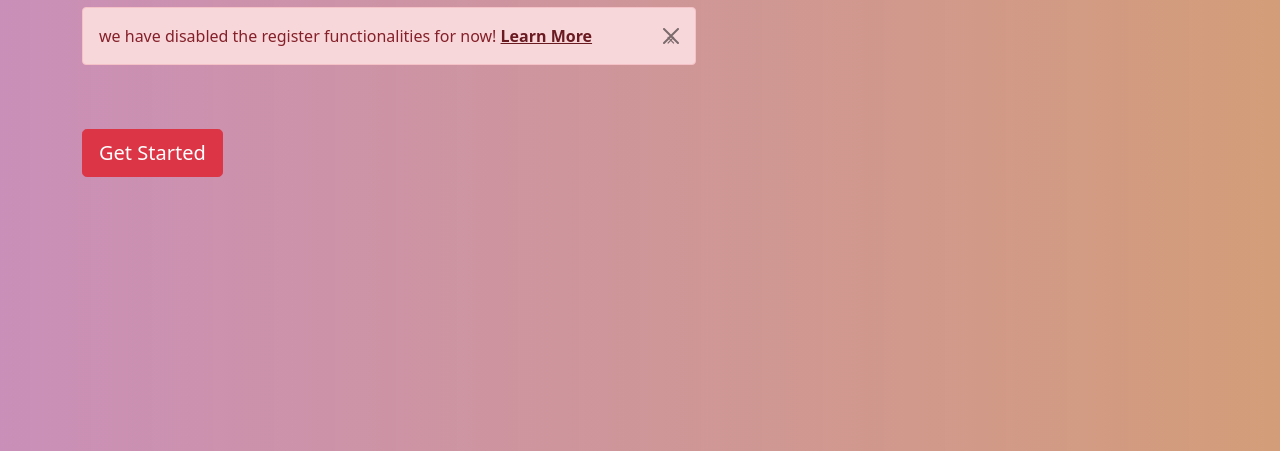
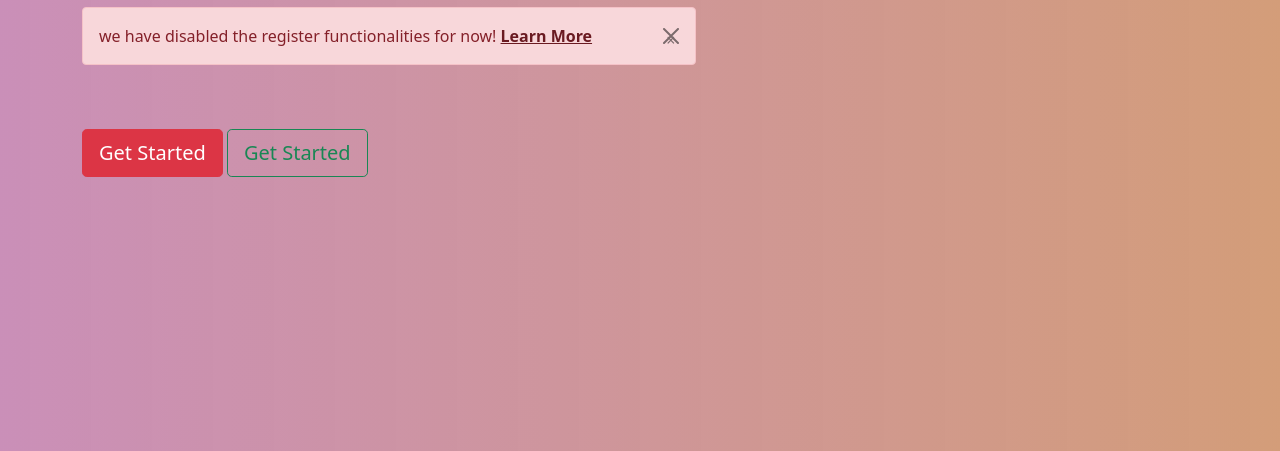
Before and after one commit to mahesh1706/bootstrap, a plain HTML site: page bootstrap.components.html in a window 1280 px wide. Shown: the part 349-800 px from the top of the page. Drawn offline with nearby package versions, Linux system fonts and the light colour scheme.

Commit message:
bootstrap

```diff
--- a/bootstrap.components.html
+++ b/bootstrap.components.html
@@ -62,6 +62,7 @@
      <br><br>
 
     <button class="btn btn-danger btn-css btn-lg pt-50">Get Started</button>
+    <button class="btn btn-outline-success btn-css btn-lg pt-50">Get Started</button>
 </div>
 </div>
     <!-- end jumbotron  -->
```
